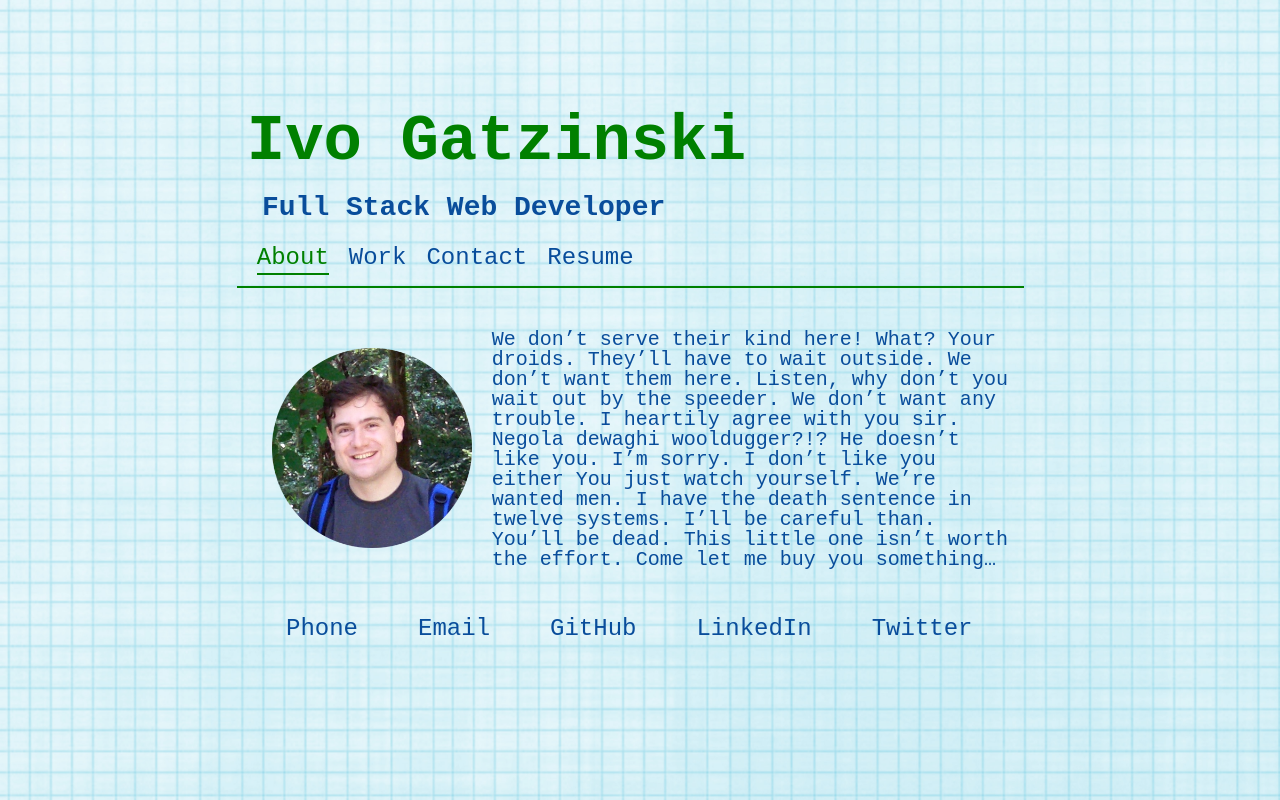
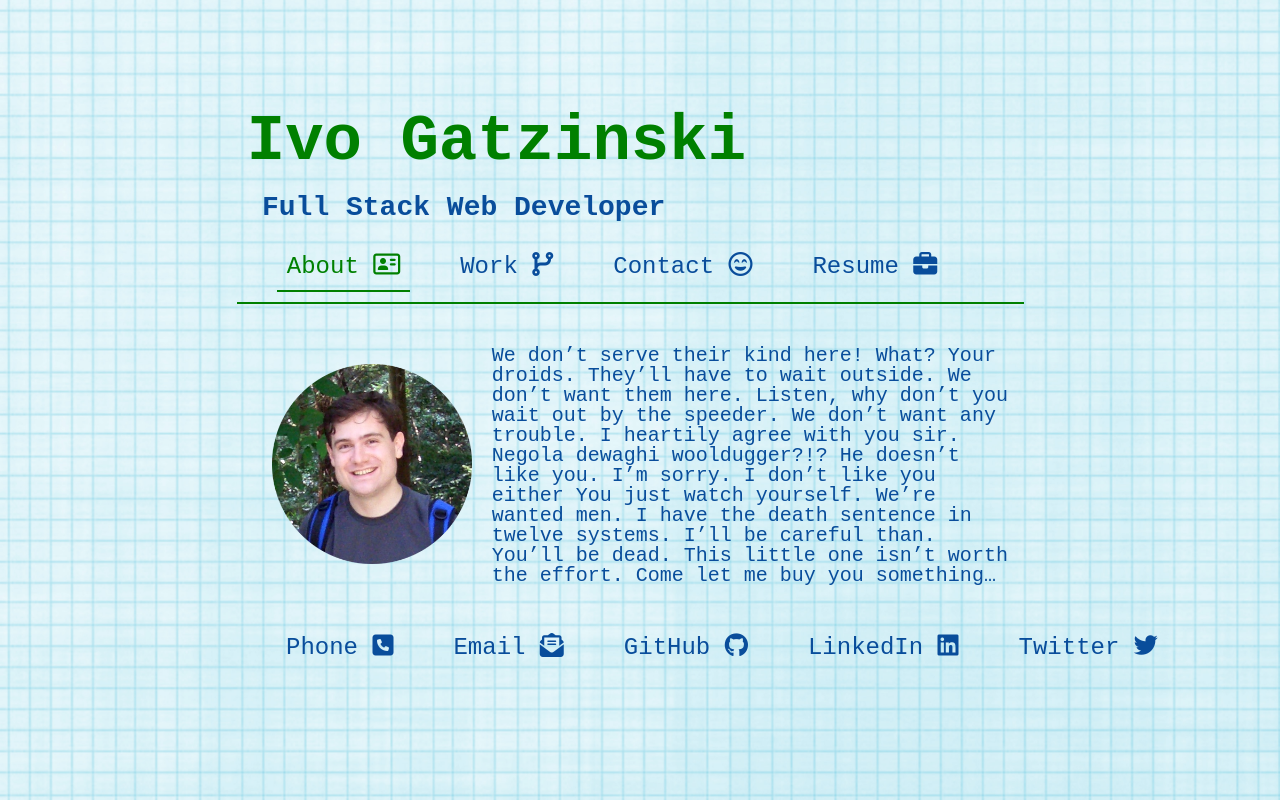
Before and after one commit to Ivo-Gatzinski/portfolio, a React (Create React App) app: page / in a window 1280 px wide. Built offline with nearby package versions, Linux system fonts and the light colour scheme; a web font is replaced by a local one.

Commit message:
add icons

```diff
--- a/public/index.html
+++ b/public/index.html
@@ -25,6 +25,7 @@
       work correctly both with client-side routing and a non-root public URL.
       Learn how to configure a non-root public URL by running `npm run build`.
     -->
+    <script src="https://kit.fontawesome.com/e8204e4956.js" crossorigin="anonymous"></script>
     <title>Ivo's Portfolio</title>
   </head>
   <body>
--- a/src/App.js
+++ b/src/App.js
@@ -38,7 +38,7 @@ function App() {
                 className={linkClassNames("about")}
                 onClick={() => setCurrentPage("about")}
               >
-                About
+                About <i class="far fa-address-card"></i>
               </button>
             </li>
             <li>
@@ -46,7 +46,7 @@ function App() {
                 className={linkClassNames("samples")}
                 onClick={() => setCurrentPage("samples")}
               >
-                Work
+                Work <i class="fas fa-code-branch"></i>
               </button>
             </li>
             <li>
@@ -54,7 +54,7 @@ function App() {
                 className={linkClassNames("contact")}
                 onClick={() => setCurrentPage("contact")}
               >
-                Contact
+                Contact <i class="far fa-grin-beam"></i>
               </button>
             </li>
             <li>
@@ -62,7 +62,7 @@ function App() {
                 className={linkClassNames("resume")}
                 onClick={() => setCurrentPage("resume")}
               >
-                Resume
+                Resume <i class="fas fa-briefcase"></i>
               </button>
             </li>
           </ul>
--- a/src/components/ContactInfo.js
+++ b/src/components/ContactInfo.js
@@ -4,24 +4,24 @@ export default function Contact() {
     return (
 <section className="contact" id="contact">
         <div className="info">
-          <div className="info-item"><a rel="noreferrer" href="tel:6193520538">Phone</a></div>
+          <div className="info-item"><a rel="noreferrer" href="tel:6193520538">Phone <i class="fas fa-phone-square"></i></a></div>
           <div className="info-item">
-            <a href="mailto:ivo.gatzinski@outlook.com">Email</a>
+            <a href="mailto:ivo.gatzinski@outlook.com">Email <i class="fas fa-envelope-open-text"></i></a>
           </div>
           <div className="info-item">
 
             <a target="_blank" rel="noreferrer" href="https://github.com/Ivo-Gatzinski"
-              >GitHub</a
+              >GitHub <i class="fab fa-github"></i></a
             >
           </div>
           <div className="info-item">
             <a target="_blank" rel="noreferrer" href="https://www.linkedin.com/in/ivo-gatzinski/"
-              >LinkedIn</a
+              >LinkedIn <i class="fab fa-linkedin"></i></a
             >
           </div>
           <div className="info-item">
             <a target="_blank" rel="noreferrer" href="https://twitter.com/IvoGatzinski"
-              >Twitter</a
+              >Twitter <i class="fab fa-twitter"></i></a
             >
           </div>
         </div>
--- a/src/components/Form.js
+++ b/src/components/Form.js
@@ -56,13 +56,6 @@ export default function Form() {
           onMouseLeave={handleMouse}
           placeholder="Email"
         ></input>
-
-        <input
-          type="text"
-          id="input-subject"
-          placeholder="Subject"
-          onMouseLeave={handleMouse}
-        ></input>
       </div>
       <div className="text">
         <textarea
--- a/src/components/Samples.js
+++ b/src/components/Samples.js
@@ -21,7 +21,7 @@ export default function Samples() {
                   target="_blank"
                   rel="noreferrer"
                   href="https://github.com/Ivo-Gatzinski/portfolio"
-                  >GitHub</a
+                  >GitHub <i class="fab fa-github"></i></a
                 >
               </p>
             </div>
@@ -45,7 +45,7 @@ export default function Samples() {
                   target="_blank"
                   rel="noreferrer"
                   href="https://github.com/Ivo-Gatzinski/weather-dash"
-                  >GitHub</a
+                  >GitHub <i class="fab fa-github"></i></a
                 >
               </p>
             </div>
@@ -65,7 +65,7 @@ export default function Samples() {
                   target="_blank"
                   rel="noreferrer"
                   href="https://github.com/Ivo-Gatzinski/workday-planner"
-                  >GitHub</a
+                  >GitHub <i class="fab fa-github"></i></a
                 >
               </p>
             </div>
@@ -85,7 +85,7 @@ export default function Samples() {
                   target="_blank"
                   rel="noreferrer"
                   href="https://github.com/Ivo-Gatzinski/password-generator"
-                  >GitHub</a
+                  >GitHub <i class="fab fa-github"></i></a
                 >
               </p>
             </div>
@@ -102,7 +102,7 @@ export default function Samples() {
                   target="_blank"
                   rel="noreferrer"
                   href="https://github.com/Ivo-Gatzinski/magic-8-ball"
-                  >GitHub</a
+                  >GitHub <i class="fab fa-github"></i></a
                 >
               </p>
             </div>
@@ -122,7 +122,7 @@ export default function Samples() {
                   target="_blank"
                   rel="noreferrer"
                   href="https://github.com/Ivo-Gatzinski/adoption-connection"
-                  >GitHub</a
+                  >GitHub <i class="fab fa-github"></i></a
                 >
               </p>
             </div>
--- a/src/components/style.css
+++ b/src/components/style.css
@@ -52,6 +52,7 @@ p {
 
 .nav {
   border-bottom: green solid var(--micro-pad);
+
 }
 
 
@@ -302,13 +303,12 @@ a {
 
   .nav {
     display: flex;
-    justify-content: space-between;
     line-height: 200%;
 
   }
 
   .nav li {
-    font-size: 110%;
+    font-size: 90%;
     padding: var(--mini-pad);
     font-weight: bolder;
   }
@@ -424,7 +424,6 @@ a {
 }
   .nav {
     display: flex;
-    justify-content: space-between;
     line-height: 200%;
   }
 
@@ -433,6 +432,10 @@ a {
     padding: var(--small-pad);
   }
 
+.nav button {
+  margin-left: 20px;
+  padding: var(--small-pad);
+}
   .subheader {
     display: block;
   }
```
